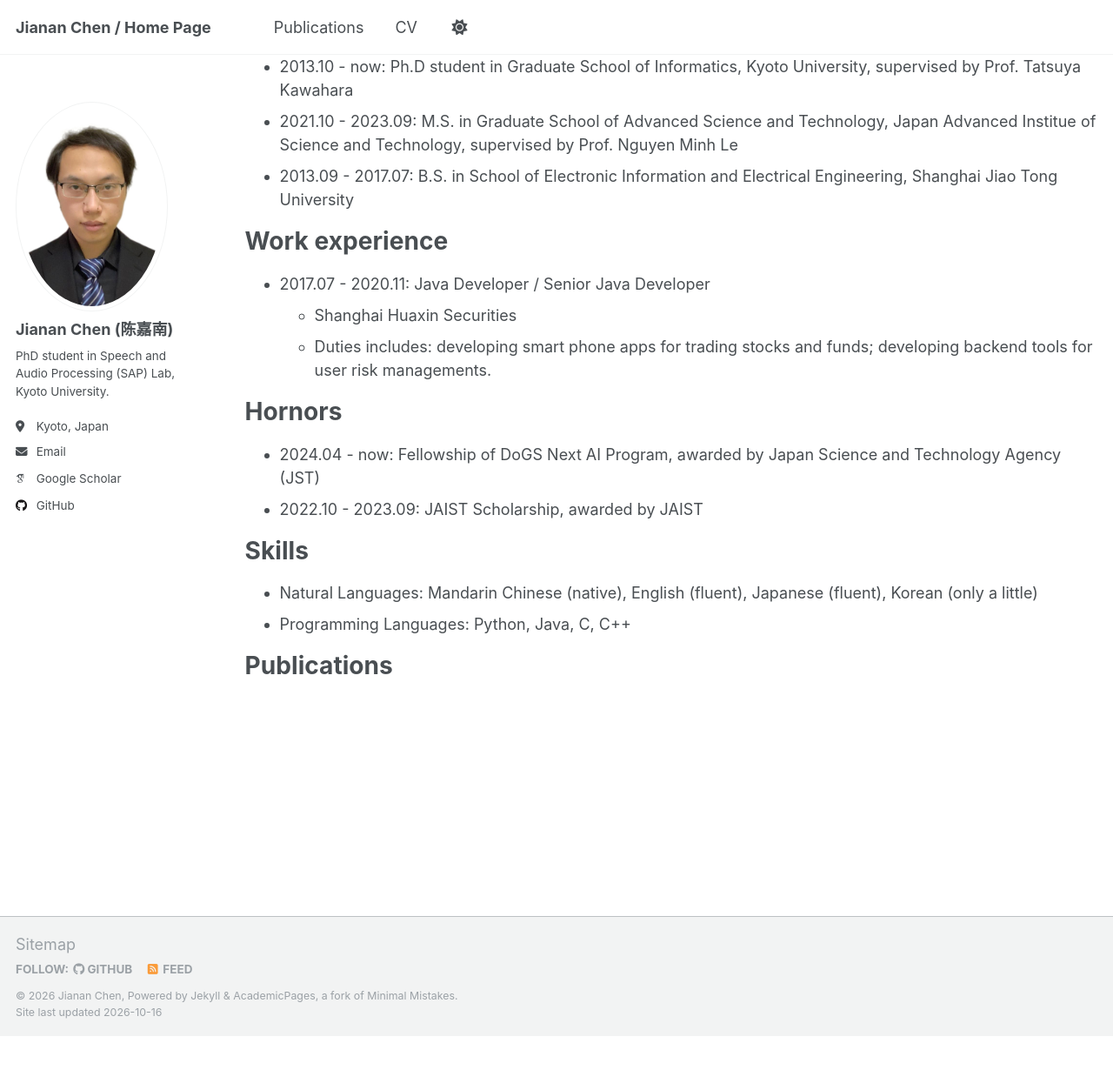
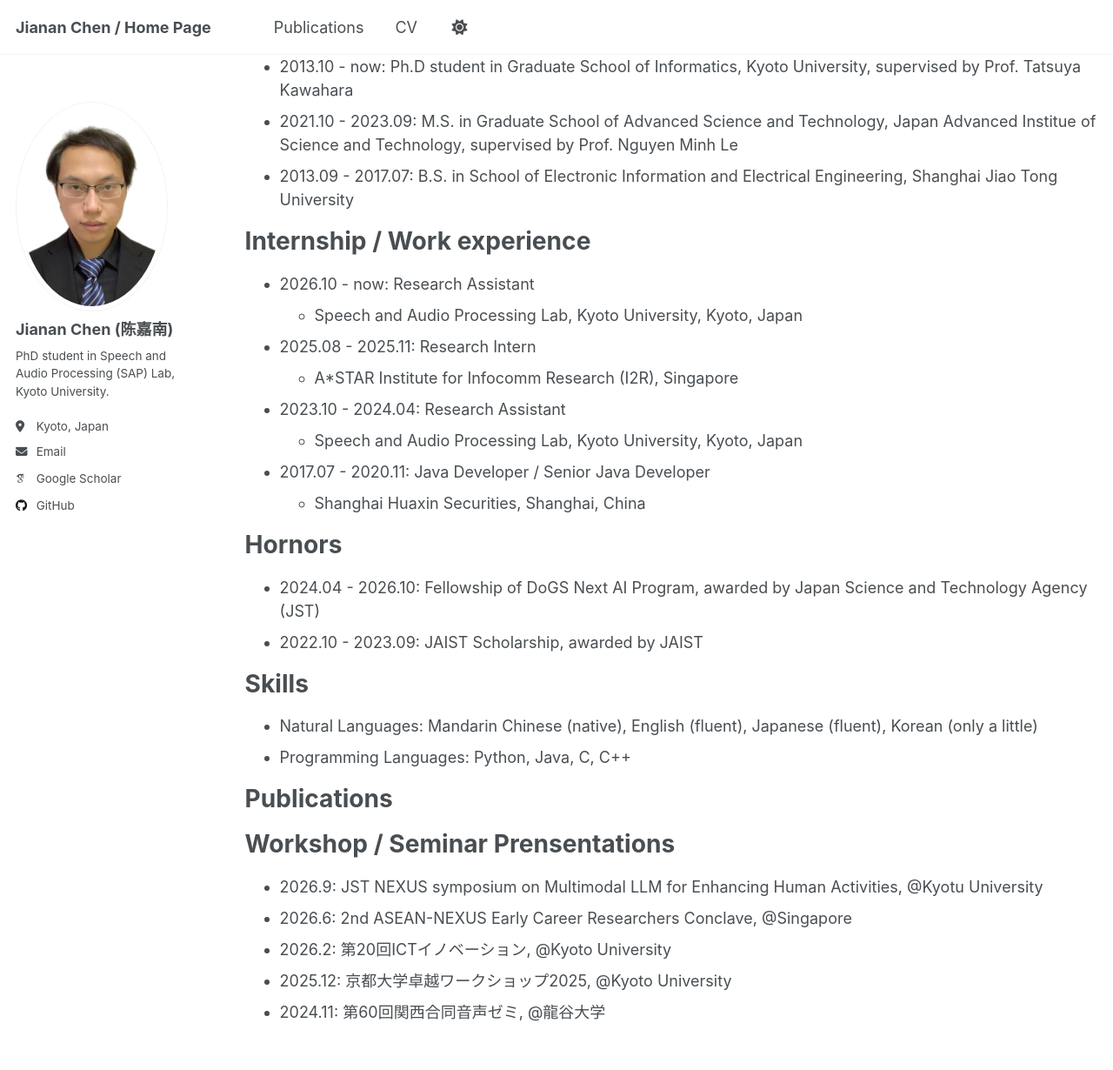
Before and after one commit to CHEN-JIANAN/CHEN-JIANAN.github.io, a Jekyll site: the page built from _pages/cv.md, in a window 1280 px wide and 1400 px high, scrolled down 317 px. Shown: the top 1230 px of the window at 87% size. Built offline with Jekyll 4.4.1, drawn with Linux system fonts in a browser that asks for light colours; some web fonts are replaced; before the commit the page ends 1508 px from its top, so only the background shows below that.

Commit message:
revised 2026.10.16

```diff
--- a/_pages/cv.md
+++ b/_pages/cv.md
@@ -22,15 +22,20 @@ Education
 * 2021.10 - 2023.09: M.S. in Graduate School of Advanced Science and Technology, Japan Advanced Institue of Science and Technology, supervised by Prof. Nguyen Minh Le
 * 2013.09 - 2017.07: B.S. in School of Electronic Information and Electrical Engineering, Shanghai Jiao Tong University
 
-Work experience
+Internship / Work experience
 ======
+* 2026.10 - now: Research Assistant
+  * Speech and Audio Processing Lab, Kyoto University, Kyoto, Japan
+* 2025.08 - 2025.11: Research Intern
+  * A*STAR Institute for Infocomm Research (I2R), Singapore
+* 2023.10 - 2024.04: Research Assistant
+  * Speech and Audio Processing Lab, Kyoto University, Kyoto, Japan
 * 2017.07 - 2020.11: Java Developer / Senior Java Developer
-  * Shanghai Huaxin Securities
-  * Duties includes: developing smart phone apps for trading stocks and funds; developing backend tools for user risk managements.
+  * Shanghai Huaxin Securities, Shanghai, China
 
 Hornors
 ======
-* 2024.04 - now: Fellowship of DoGS Next AI Program, awarded by Japan Science and Technology Agency (JST)
+* 2024.04 - 2026.10: Fellowship of DoGS Next AI Program, awarded by Japan Science and Technology Agency (JST)
 * 2022.10 - 2023.09: JAIST Scholarship, awarded by JAIST
 
 Skills
@@ -43,3 +48,11 @@ Publications
   <ul>{% for post in site.publications reversed %}
     {% include archive-single-cv.html %}
   {% endfor %}</ul>
+
+Workshop / Seminar Prensentations
+======
+* 2026.9: JST NEXUS symposium on Multimodal LLM for Enhancing Human Activities, @Kyotu University
+* 2026.6: 2nd ASEAN-NEXUS Early Career Researchers Conclave, @Singapore
+* 2026.2:  第20回ICTイノベーション, @Kyoto University
+* 2025.12: 京都大学卓越ワークショップ2025, @Kyoto University
+* 2024.11: 第60回関西合同音声ゼミ, @龍谷大学
```
Also changed, not shown: 2 other files.
